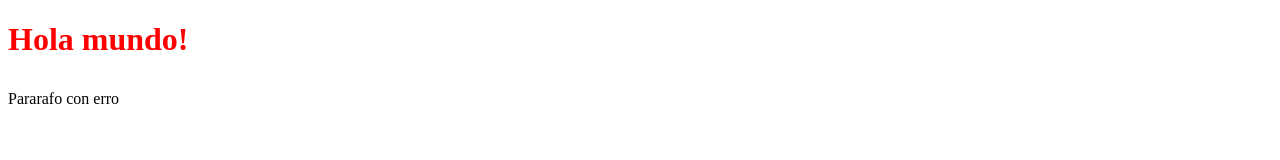
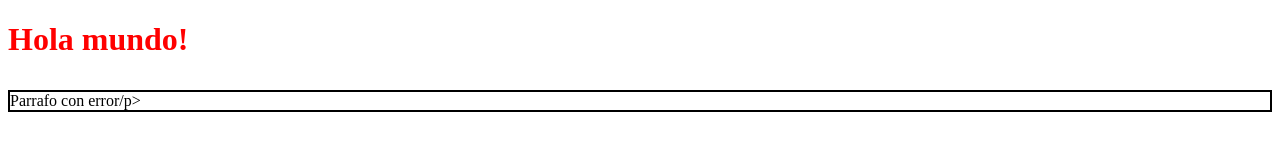
Before and after one commit to HerreraJI/primer, a plain HTML site: page index.html in a window 1280 px wide. Drawn offline with Linux system fonts and the light colour scheme.

Commit message:
arreglo ortografia

```diff
--- a/index.html
+++ b/index.html
@@ -8,7 +8,7 @@
 </head>
 <body>
 	<h1>Hola mundo!</h1>
-	<p>Pararafo con erro</p>
+	<p>Parrafo con error/p>
 
 	<script src="script.js"></script>
 </body>
--- a/style.css
+++ b/style.css
@@ -5,4 +5,5 @@ h1{
 
 p{
     margin-top: 2rem;
+    border: 2px solid black
 }
```
